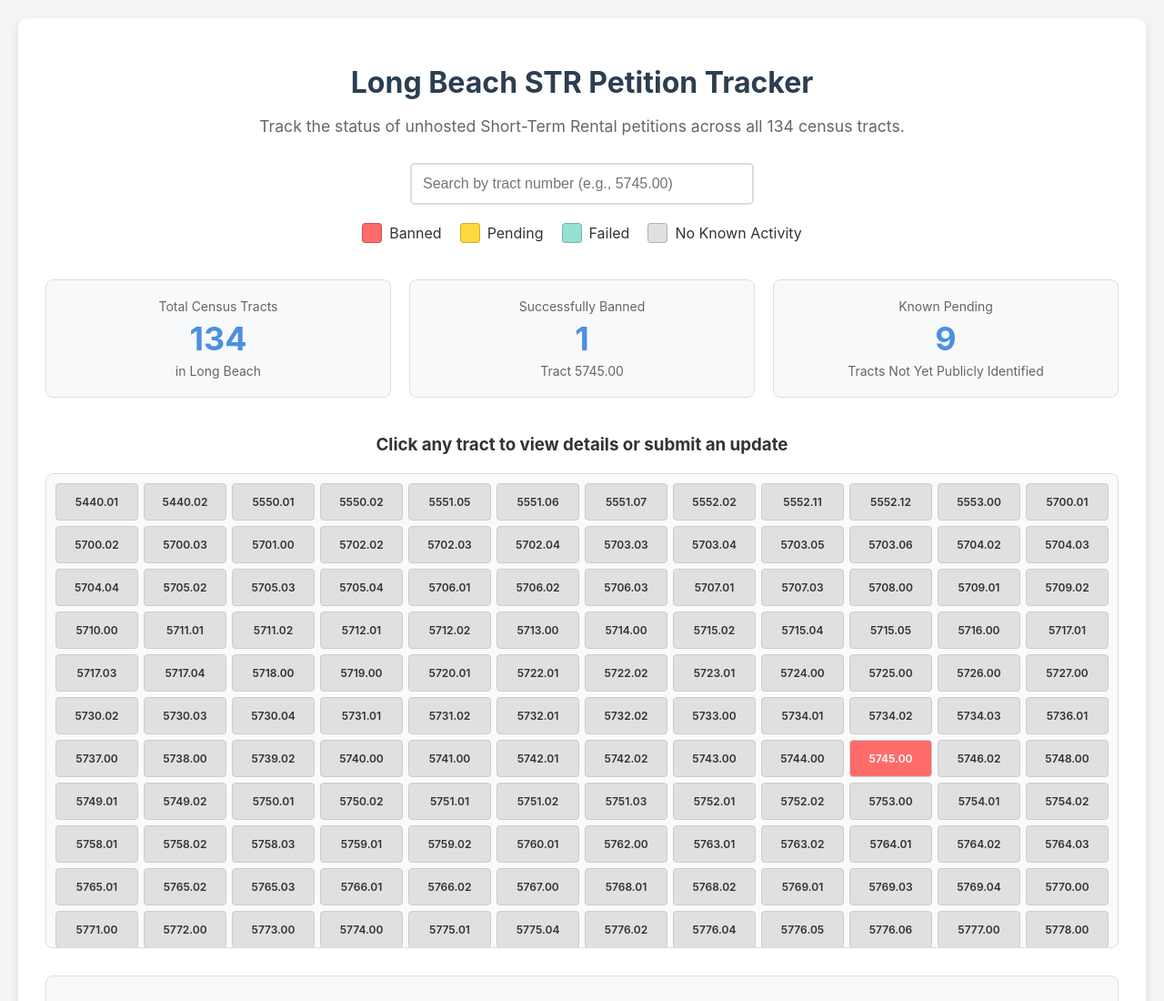
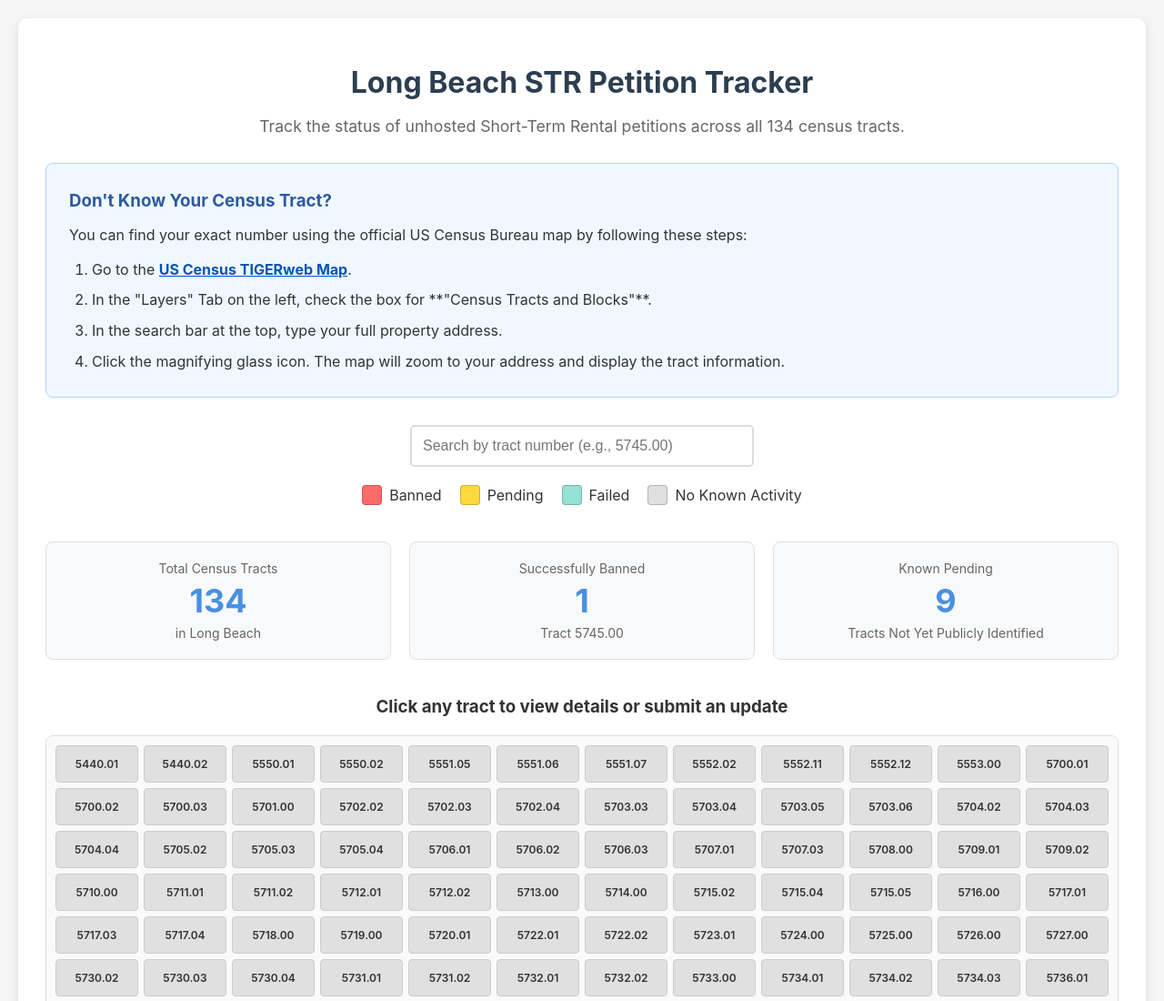
Before and after one commit to 3piecechickendinner/longbeach-str-tracker, a website built with Vite: page index.html in a window 1280 px wide. Shown: the top 1100 px of the page at 91% size. Built offline with nearby package versions, Linux system fonts and the light colour scheme.

Commit message:
added new instructions

```diff
--- a/index.html
+++ b/index.html
@@ -10,6 +10,17 @@
     <div class="container">
         <h1>Long Beach STR Petition Tracker</h1>
         <p class="subtitle">Track the status of unhosted Short-Term Rental petitions across all 134 census tracts.</p>
+
+        <div class="instruction-box">
+          <h3>Don't Know Your Census Tract?</h3>
+          <p>You can find your exact number using the official US Census Bureau map by following these steps:</p>
+          <ol>
+            <li>Go to the <a href="https://tigerweb.geo.census.gov/tigerweb/" target="_blank" rel="noopener noreferrer">US Census TIGERweb Map</a>.</li>
+            <li>In the "Layers" Tab on the left, check the box for **"Census Tracts and Blocks"**.</li>
+            <li>In the search bar at the top, type your full property address.</li>
+            <li>Click the magnifying glass icon. The map will zoom to your address and display the tract information.</li>
+          </ol>
+        </div>
 
         <div class="controls">
             <input type="text" class="search-box" id="searchBox" placeholder="Search by tract number (e.g., 5745.00)">
--- a/src/style.css
+++ b/src/style.css
@@ -203,3 +203,28 @@ h1 {
   transform: scale(1.1);
 }
 #modalContent p { margin: 5px 0 15px; line-height: 1.5; }
+
+/* Styling for the new instruction box */
+.instruction-box {
+  background-color: #f0f7ff;
+  border: 1px solid #b3d4ff;
+  border-radius: 8px;
+  padding: 10px 25px;
+  margin: 30px 0;
+}
+.instruction-box h3 {
+  color: #2c5aa0;
+  margin-bottom: 10px;
+}
+.instruction-box ol {
+  padding-left: 25px;
+  margin-top: 0;
+}
+.instruction-box li {
+  margin-bottom: 8px;
+  line-height: 1.6;
+}
+.instruction-box a {
+    font-weight: bold;
+    color: #0056b3;
+}
```
